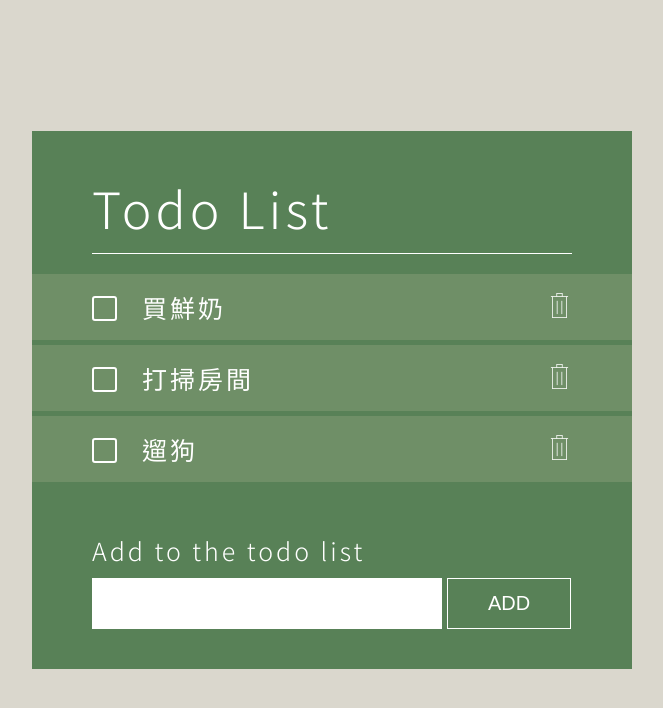
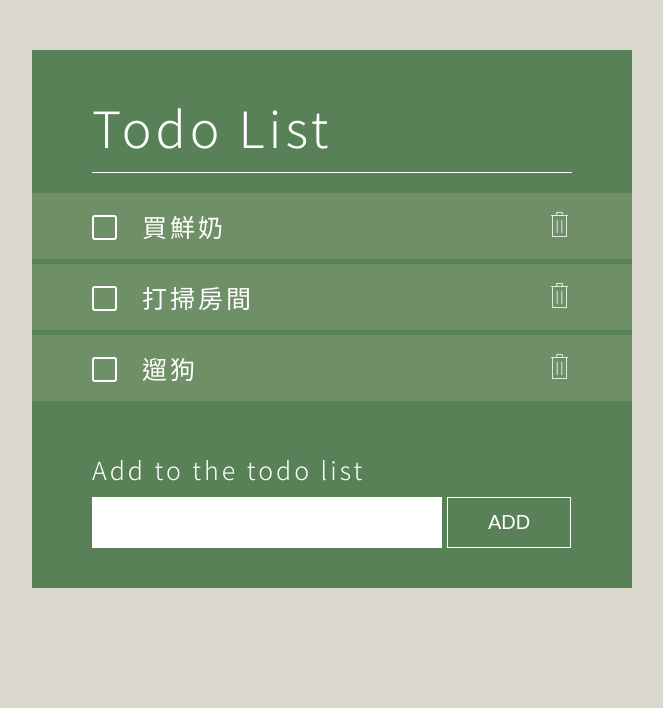
Before and after one commit to Ma-YiHsuan/Practice-TodoList, a plain HTML site: page index.html in a window 1280 px wide. Shown: the whole page, without its empty margins (308-971 px from the left). Drawn offline with Linux system fonts and the light colour scheme.

Commit message:
重新設定Todo List的位置： 1.將<section>移至最外，裡面再插入另一<div>。 2.利用<section>的padding，讓Todo list不管變得多長，Todo list的頂部都不會觸頂。 3.改使用flex讓Todo List在X軸上置中。

```diff
--- a/CSS/SCSS/main.scss
+++ b/CSS/SCSS/main.scss
@@ -30,13 +30,17 @@ body {
 }
 
 /*Section stylesheet*/
-.section-todo {
-    width: 60rem;
-    position: absolute;
-    top: 50%;
-    left: 50%;
-    transform: translate(-50%, -50%);
-    background-color: $greenMain;
+.section {
+    height: 100%;
+    padding: 5rem 0;
+    position: relative;
+    display: flex;
+    justify-content: center;
+
+    &-todo {
+        width: 60rem;
+        background-color: $greenMain;
+    }
 }
 
 /*Heading stylesheet*/
--- a/index.html
+++ b/index.html
@@ -10,7 +10,8 @@
     <link href="https://fonts.googleapis.com/css2?family=Noto+Sans+TC:wght@100;300;400;700&display=swap" rel="stylesheet">
 </head>
 <body>
-    <section class="section-todo">
+    <section class="section">
+        <div class="section-todo">
             <div class="heading-box">
                 <h1 class="heading">Todo List</h1>
             </div>
@@ -37,6 +38,7 @@
                     <button class="form-box-but">add</button>
                 </form>
             </div>
+        </div>
     </section>
     <script src="./JS/app.js"></script>
 </body>
```
Also changed, not shown: CSS/main.css. Lines whose indentation alone changed are shown as unchanged.
